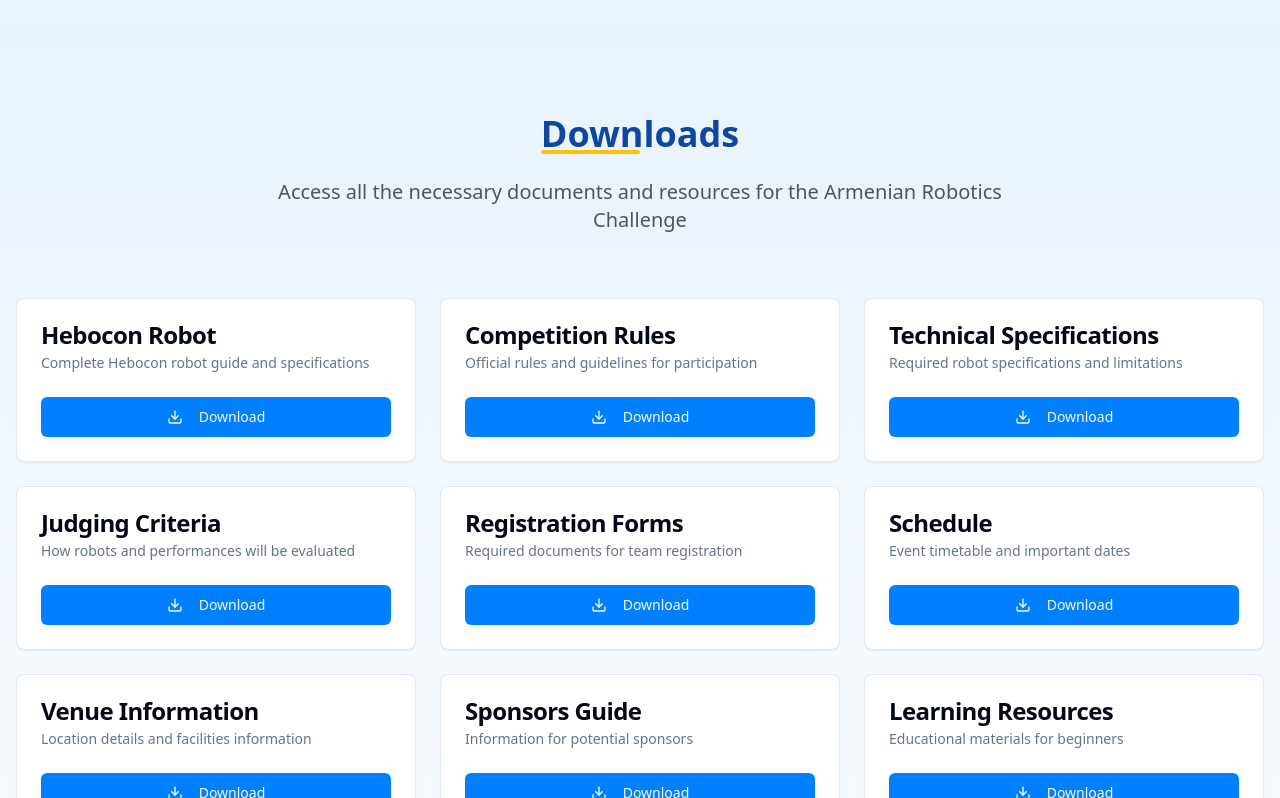
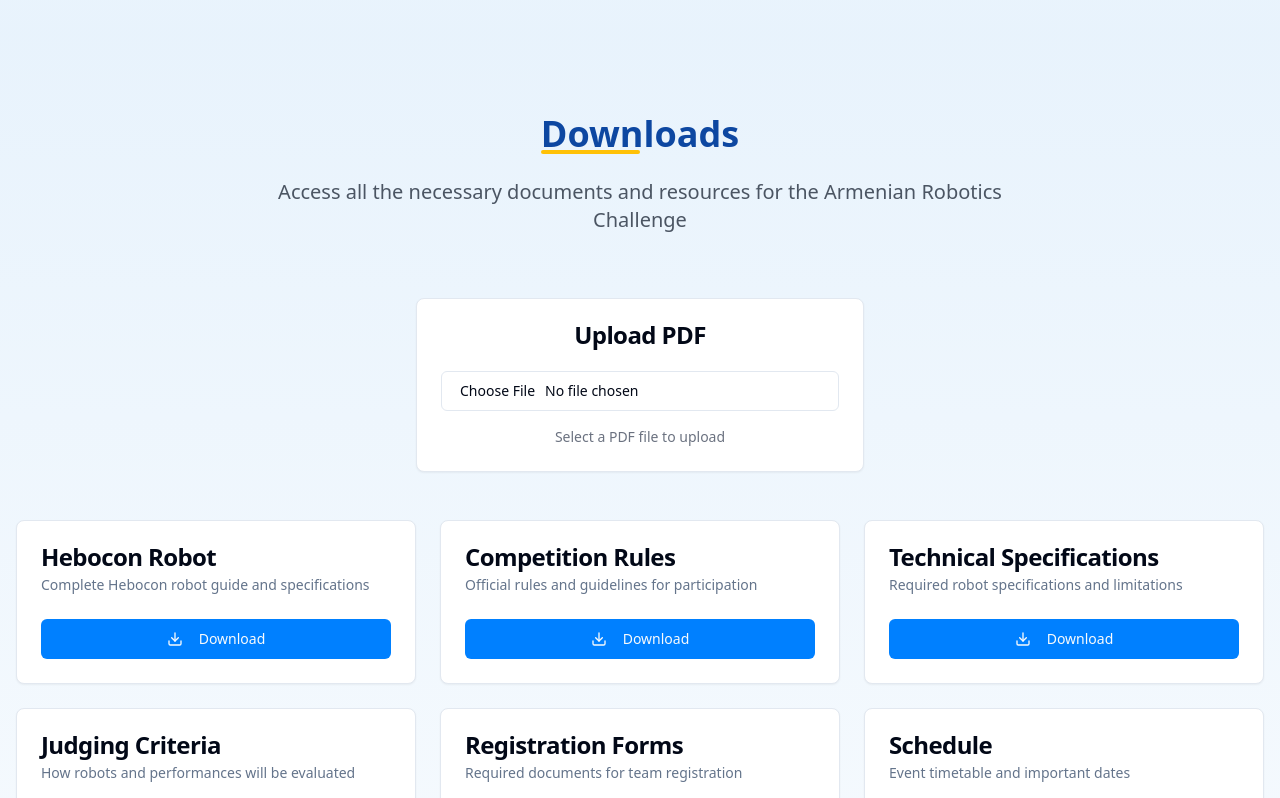
Before and after one commit to NarekCreaverse/armenia-robotics-hub-online, a React (Vite) app: page / in a window 1280 px wide. Shown: the part 2422-3220 px from the top of the page. Built offline with nearby package versions, Linux system fonts and the light colour scheme.

Commit message:
Add PDF upload and download functionality
Allow users to upload and download PDF files in the Downloads section.

```diff
--- a/src/components/Downloads.tsx
+++ b/src/components/Downloads.tsx
@@ -1,10 +1,21 @@
+
 import { useLanguage } from "@/hooks/useLanguage";
 import { Card, CardContent, CardDescription, CardHeader, CardTitle } from "@/components/ui/card";
 import { Button } from "@/components/ui/button";
-import { Download } from "lucide-react";
+import { Input } from "@/components/ui/input";
+import { Download, Upload } from "lucide-react";
+import { useState } from "react";
+import { useToast } from "@/hooks/use-toast";
 
 const Downloads = () => {
   const { language } = useLanguage();
+  const { toast } = useToast();
+  const [uploadedPdfs, setUploadedPdfs] = useState<Array<{
+    id: number;
+    name: string;
+    url: string;
+    file: File;
+  }>>([]);
 
   const categories = [
     {
@@ -106,6 +117,18 @@ const Downloads = () => {
     downloadButton: {
       en: "Download",
       am: "Ներբեռնել"
+    },
+    uploadTitle: {
+      en: "Upload PDF",
+      am: "Բեռնել PDF"
+    },
+    uploadButton: {
+      en: "Upload",
+      am: "Բեռնել"
+    },
+    uploadedFiles: {
+      en: "Uploaded Files",
+      am: "Բեռնված ֆայլեր"
     }
   };
 
@@ -126,6 +149,41 @@ const Downloads = () => {
     }
   };
 
+  const handlePdfUpload = (event: React.ChangeEvent<HTMLInputElement>) => {
+    const file = event.target.files?.[0];
+    if (file && file.type === 'application/pdf') {
+      const url = URL.createObjectURL(file);
+      const newPdf = {
+        id: Date.now(),
+        name: file.name,
+        url: url,
+        file: file
+      };
+      setUploadedPdfs(prev => [...prev, newPdf]);
+      toast({
+        title: language === 'en' ? "PDF Uploaded" : "PDF բեռնված է",
+        description: language === 'en' ? `${file.name} has been uploaded successfully` : `${file.name} բեռնվել է հաջողությամբ`,
+      });
+      // Reset the input
+      event.target.value = '';
+    } else {
+      toast({
+        title: language === 'en' ? "Invalid File" : "Անվավեր ֆայլ",
+        description: language === 'en' ? "Please select a PDF file" : "Խնդրում ենք ընտրել PDF ֆայլ",
+        variant: "destructive"
+      });
+    }
+  };
+
+  const handlePdfDownload = (pdf: { name: string; url: string; file: File }) => {
+    const link = document.createElement('a');
+    link.href = pdf.url;
+    link.download = pdf.name;
+    document.body.appendChild(link);
+    link.click();
+    document.body.removeChild(link);
+  };
+
   return (
     <section id="downloads" className="py-20 bg-gradient-to-b from-arc-blue/10 to-white">
       <div className="container mx-auto px-4">
@@ -136,6 +194,59 @@ const Downloads = () => {
           </p>
         </div>
 
+        {/* PDF Upload Section */}
+        <div className="mb-12">
+          <Card className="max-w-md mx-auto">
+            <CardHeader>
+              <CardTitle className="text-center">{downloadTexts.uploadTitle[language]}</CardTitle>
+            </CardHeader>
+            <CardContent>
+              <div className="flex flex-col gap-4">
+                <Input
+                  type="file"
+                  accept=".pdf"
+                  onChange={handlePdfUpload}
+                  className="cursor-pointer"
+                />
+                <p className="text-sm text-gray-500 text-center">
+                  {language === 'en' ? 'Select a PDF file to upload' : 'Ընտրեք PDF ֆայլ բեռնելու համար'}
+                </p>
+              </div>
+            </CardContent>
+          </Card>
+        </div>
+
+        {/* Uploaded PDFs Section */}
+        {uploadedPdfs.length > 0 && (
+          <div className="mb-12">
+            <h3 className="text-2xl font-bold text-arc-darkblue mb-6 text-center">
+              {downloadTexts.uploadedFiles[language]}
+            </h3>
+            <div className="grid grid-cols-1 md:grid-cols-2 lg:grid-cols-3 gap-6">
+              {uploadedPdfs.map((pdf) => (
+                <Card key={pdf.id} className="hover-scale transition-all duration-300">
+                  <CardHeader>
+                    <CardTitle className="text-lg">{pdf.name}</CardTitle>
+                    <CardDescription>
+                      {language === 'en' ? 'Uploaded PDF Document' : 'Բեռնված PDF փաստաթուղթ'}
+                    </CardDescription>
+                  </CardHeader>
+                  <CardContent>
+                    <Button
+                      onClick={() => handlePdfDownload(pdf)}
+                      className="w-full"
+                    >
+                      <Download className="mr-2" />
+                      {downloadTexts.downloadButton[language]}
+                    </Button>
+                  </CardContent>
+                </Card>
+              ))}
+            </div>
+          </div>
+        )}
+
+        {/* Static Downloads Section */}
         <div className="grid grid-cols-1 md:grid-cols-2 lg:grid-cols-3 gap-6">
           {categories.map((category) => (
             <Card key={category.id} className="hover-scale transition-all duration-300">
```
